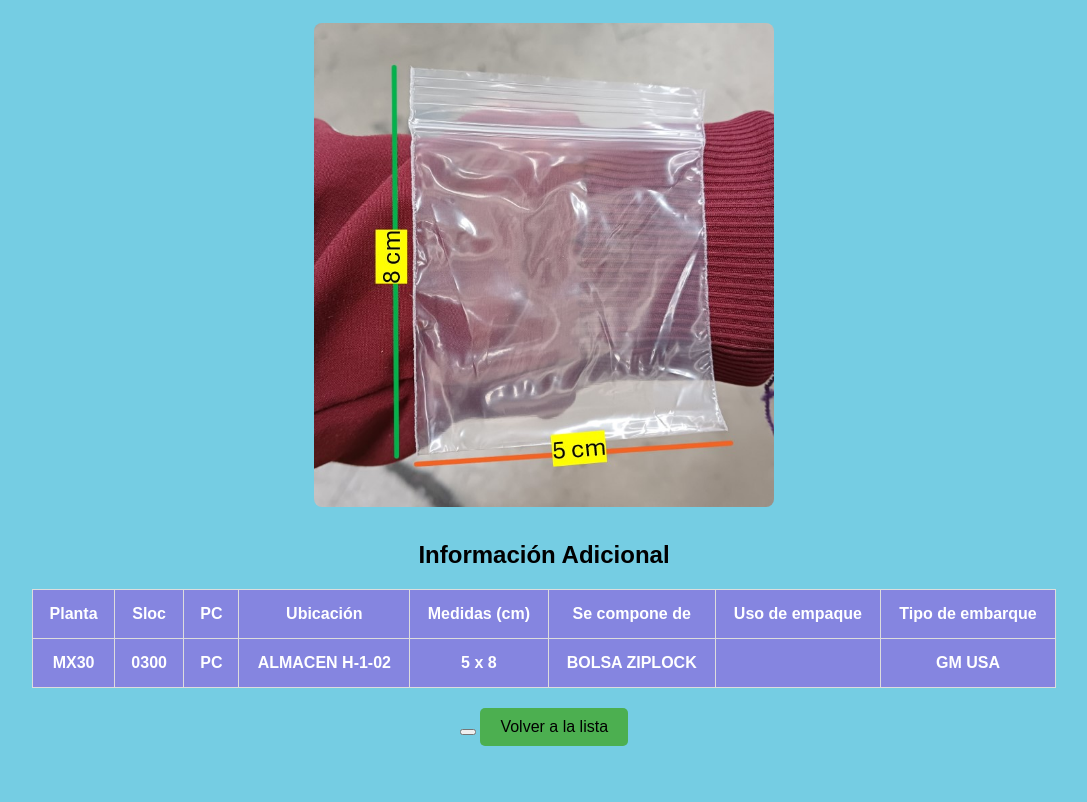
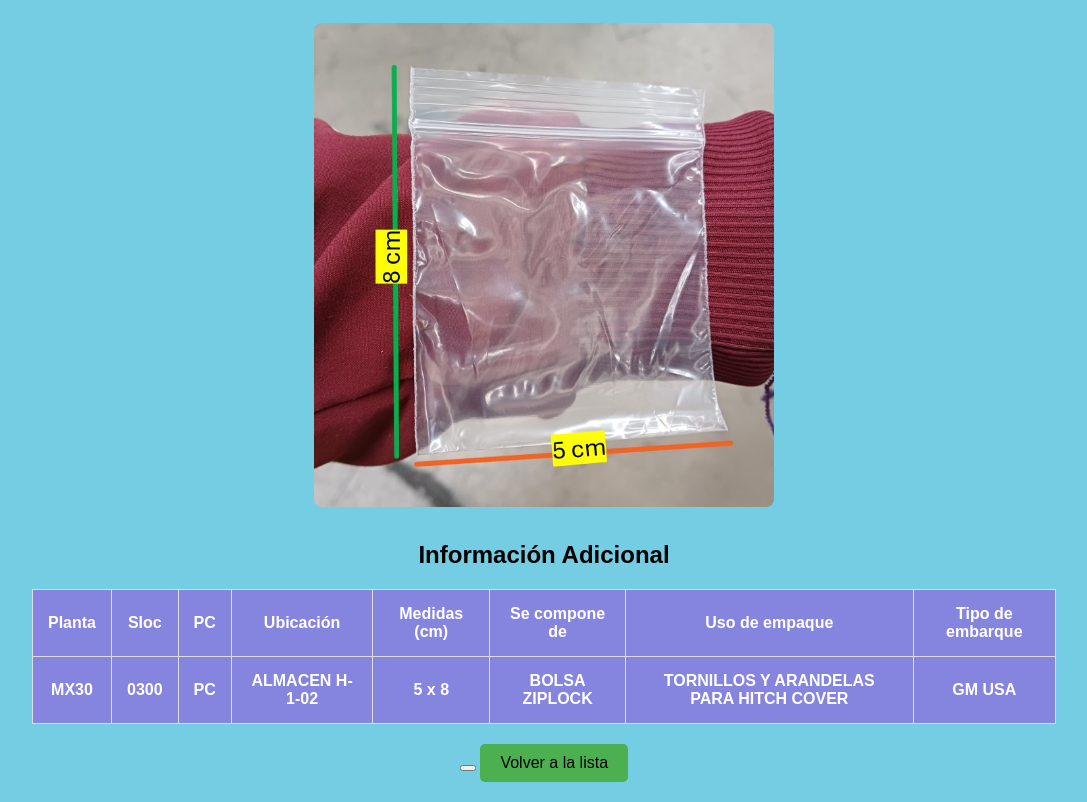
Before and after one commit to OPmobility-Empaque/EmpaqueOP, a plain HTML site: page detailspart=65102730.html in a window 1280 px wide. Shown: the part 101-903 px from the top of the page, without its empty margins (96-1183 px from the left). Before the commit the page ends 867 px from the top, so only its background shows below. Drawn offline with Linux system fonts and the light colour scheme.

Commit message:
Add files via upload

```diff
--- a/detailspart=65102730.html
+++ b/detailspart=65102730.html
@@ -33,7 +33,7 @@
                     <th>ALMACEN H-1-02</th>
                     <th>5 x 8</th>
                     <th>BOLSA ZIPLOCK</th>
-                    <th></th>
+                    <th>TORNILLOS Y ARANDELAS PARA HITCH COVER</th>
                     <th>GM USA</th>
             </tbody>
         </table>
```
